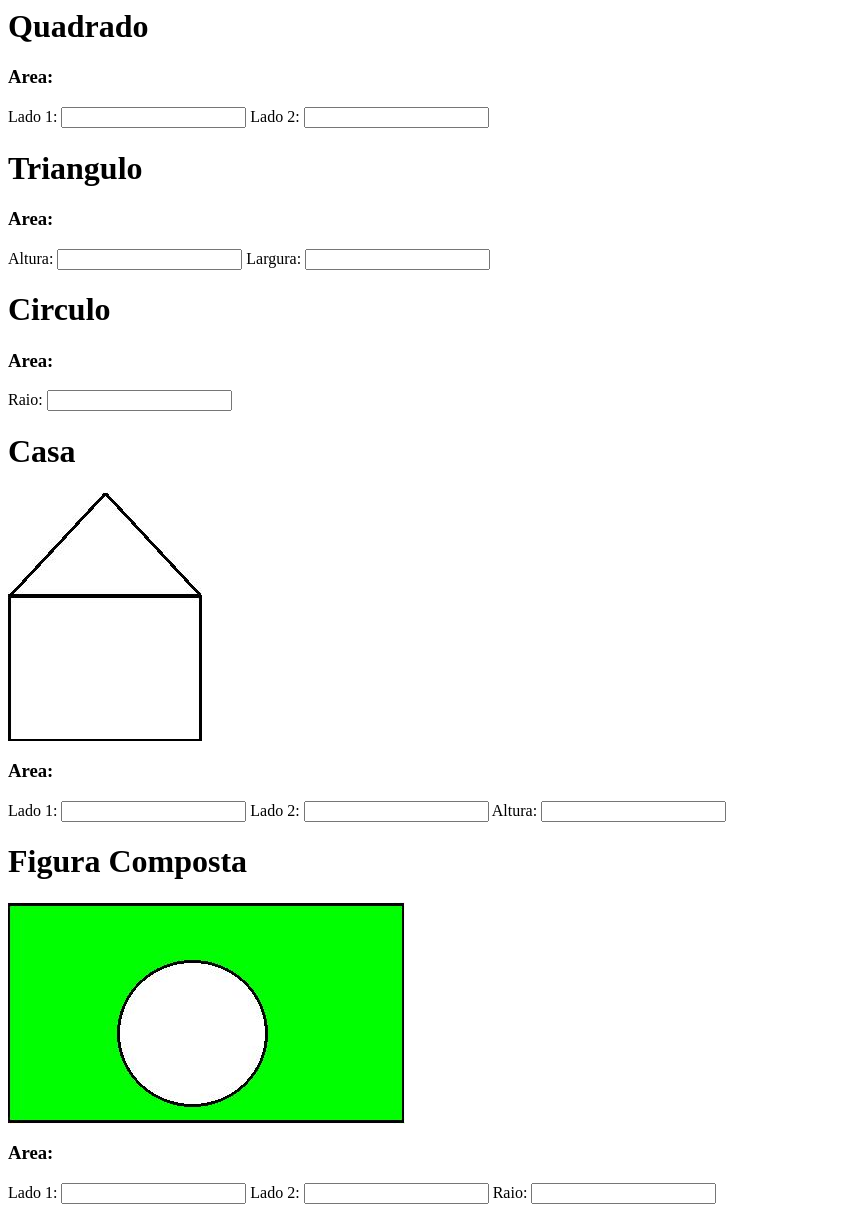
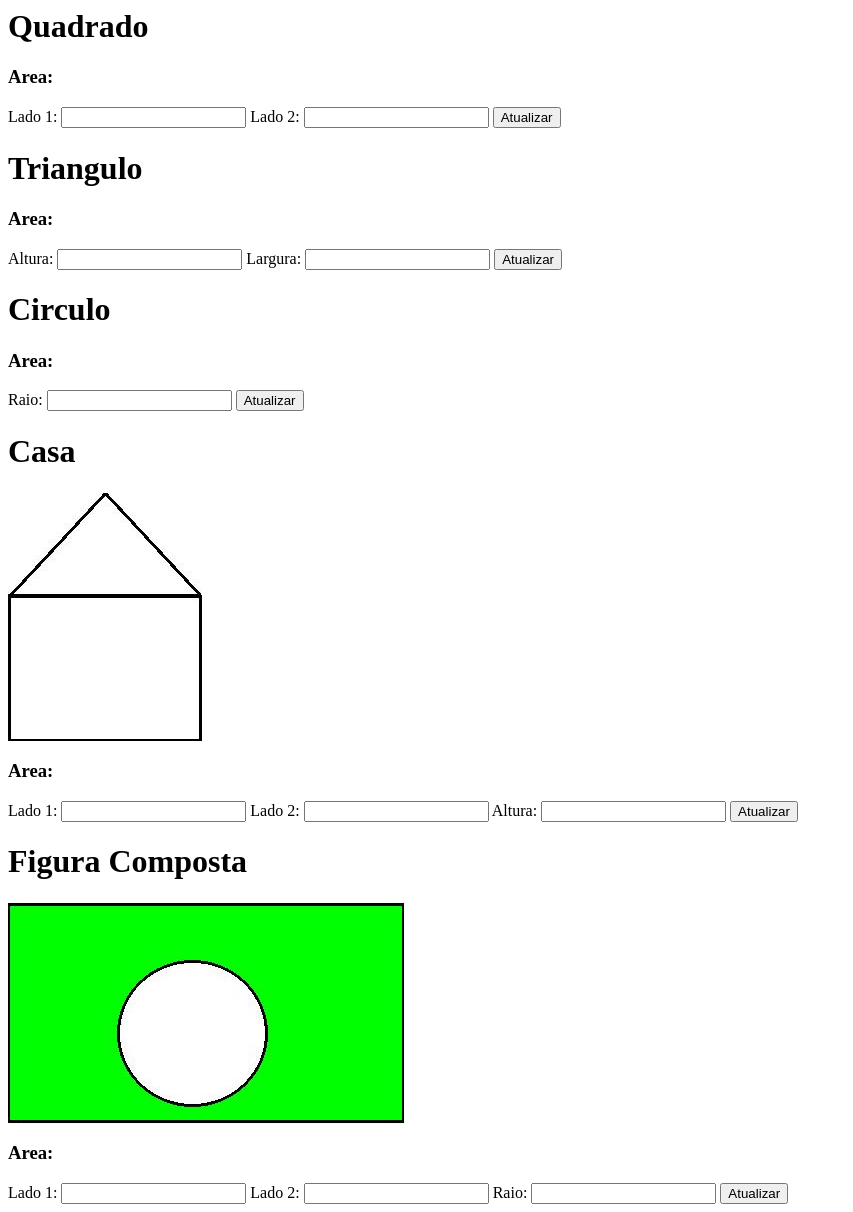
Before and after one commit to wallace-ribeiro/aula-angular, a plain HTML site: page index.html in a window 1280 px wide. Shown: the whole page, without its empty margins (0-853 px from the left). Drawn offline with nearby package versions, Linux system fonts and the light colour scheme.

Commit message:
Add button

```diff
--- a/index.html
+++ b/index.html
@@ -13,6 +13,7 @@
                 <input type="text" ng-model="lado1">
                 <label>Lado 2:</label>
                 <input type="text" ng-model="lado2">
+                <button ng-click="atualizar()">Atualizar</button>
 
             </div>
             <div ng-controller="trianguloController">
@@ -22,6 +23,7 @@
                 <input type="text" ng-model="altura">
                 <label>Largura:</label>
                 <input type="text" ng-model="largura">
+                <button ng-click="atualizar()">Atualizar</button>
 
             </div>
             <div ng-controller="circuloController">
@@ -29,6 +31,7 @@
                 <h3>Area: {{area}}</h3>
                 <label>Raio:</label>
                 <input type="text" ng-model="raio">
+                <button ng-click="atualizar()">Atualizar</button>
             </div>
             <div ng-controller="casaController">
                 <h1>Casa</h1>
@@ -40,6 +43,7 @@
                 <input type="text" ng-model="lado2">
                 <label>Altura:</label>
                 <input type="text" ng-model="altura">
+                <button ng-click="atualizar()">Atualizar</button>
             </div>
             <div ng-controller="figuraCompostaController">
                 <h1>Figura Composta</h1>
@@ -51,6 +55,7 @@
                 <input type="text" ng-model="lado2">
                 <label>Raio:</label>
                 <input type="text" ng-model="raio">
+                <button ng-click="atualizar()">Atualizar</button>
             </div>
          </div>
 
```
